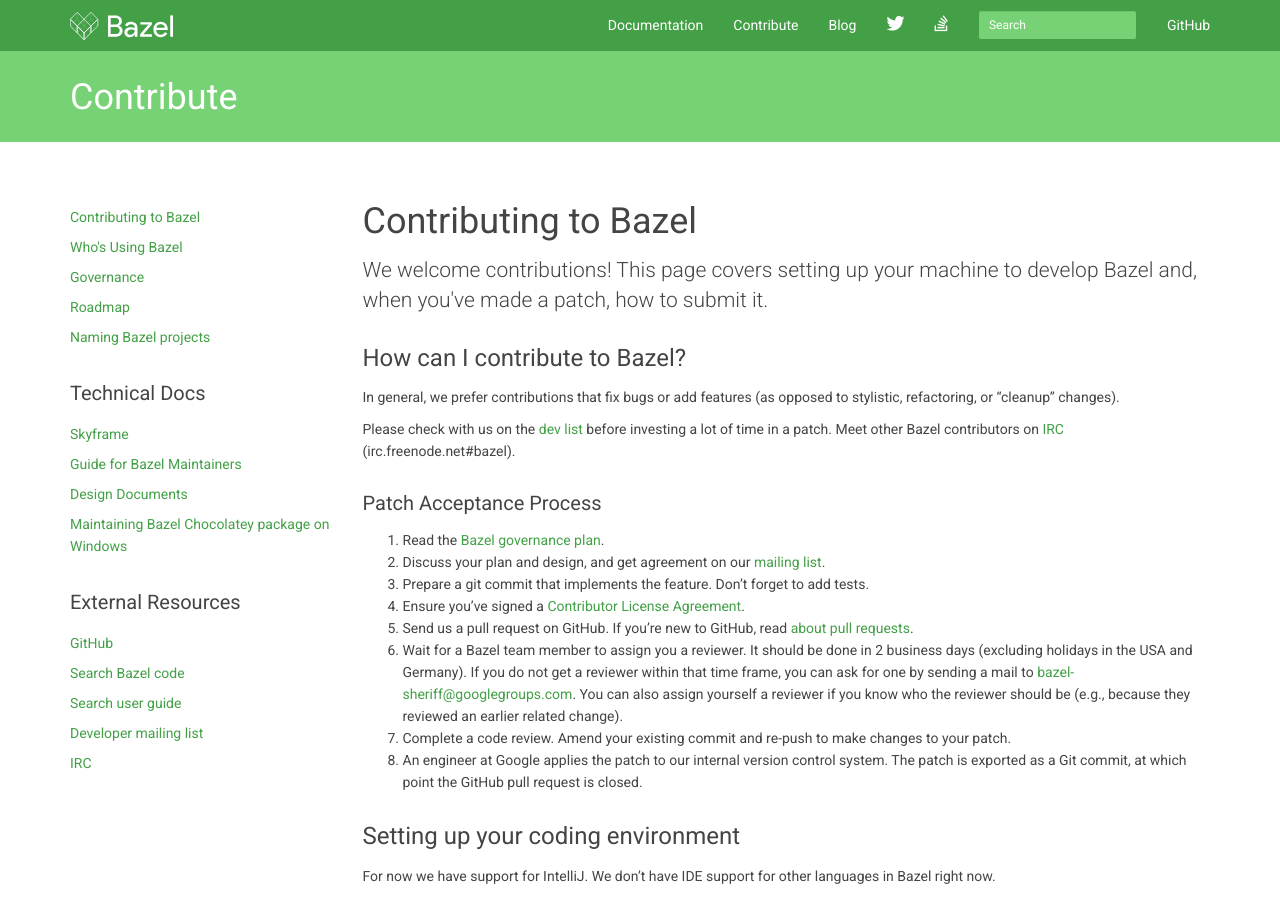
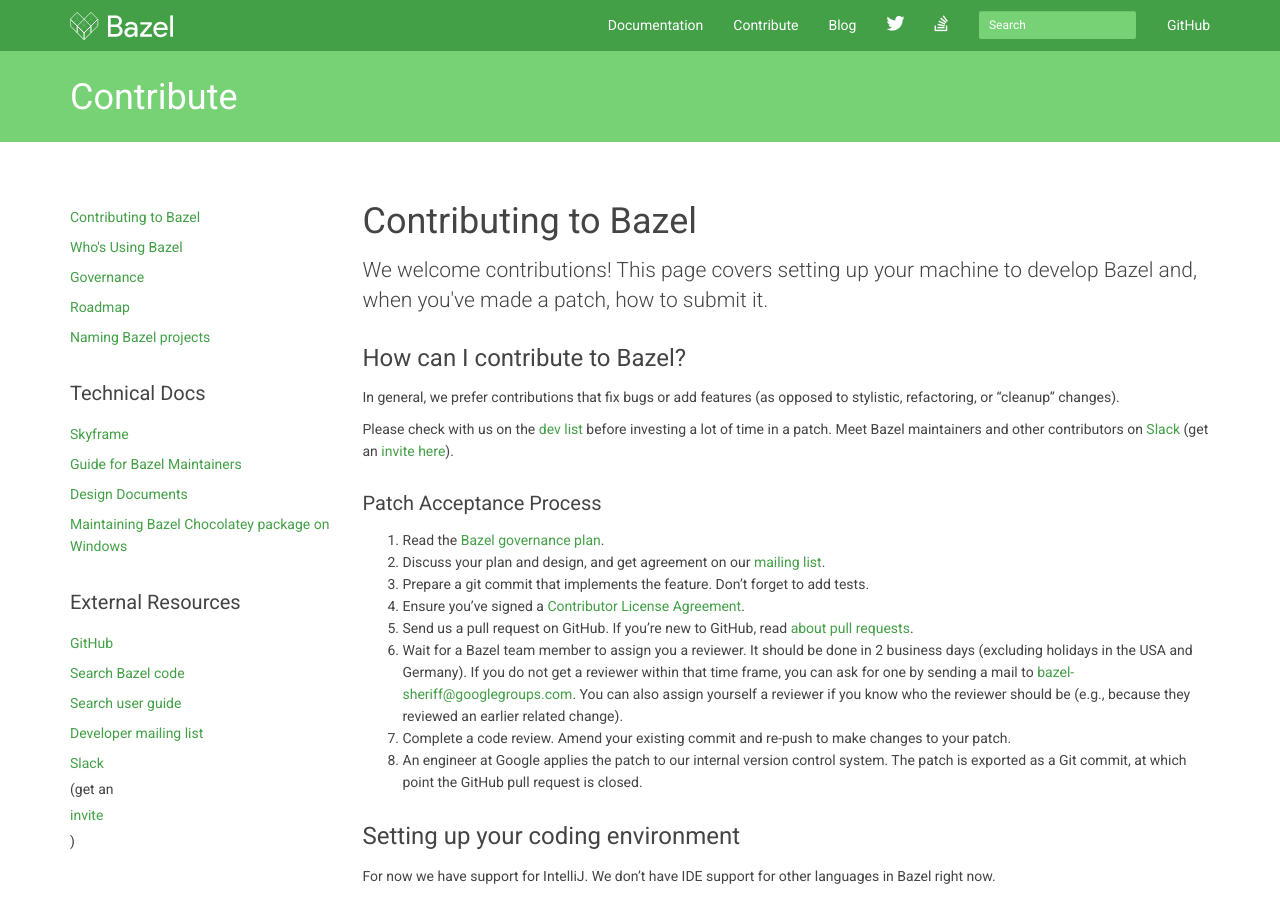
Before and after one commit to bazelbuild/bazel-website, a Jekyll site: the page built from contributing.md, in a window 1280 px wide and 900 px high. Built offline with Jekyll 4.4.1, drawn with Linux system fonts in a browser that asks for light colours; nearby versions of some CDN libraries; library files that are not in the unit come from our copies; comment, search, counter and statistics services are not loaded.

Commit message:
Add links to Bazel Slack (#158)
* Add links to Slack

* Address aiuto's comments

```diff
--- a/_layouts/contribute.html
+++ b/_layouts/contribute.html
@@ -43,7 +43,7 @@
               <li><a href="https://source.bazel.build/">Search Bazel code</a></li>
               <li><a href="/browse-and-search-user-guide.html">Search user guide</a></li>
               <li><a href="https://groups.google.com/forum/#!forum/bazel-dev">Developer mailing list</a></li>
-              <li><a href="irc://irc.freenode.net/bazel">IRC</a><li>
+              <li><a href="https://bazelbuild.slack.com">Slack</a> (get an <a href="https://join.slack.com/t/bazelbuild/shared_invite/enQtNDYyODAxNDY4MjQxLWU1OTBjOWJjOTA1MmE5YjIwMTM5MjFhZGMwM2YzYTEzYTdhNGIzMTFiZjI1NTlhYTkzNGQ5MjBkYzE5YjMyMTE">invite</a>)</li>
             </ul>
           </nav>
         </div>
--- a/contributing.md
+++ b/contributing.md
@@ -13,10 +13,11 @@
 In general, we prefer contributions that fix bugs or add features (as opposed to
 stylistic, refactoring, or "cleanup" changes).
 
-Please check with us on the
-[dev list](https://groups.google.com/forum/#!forum/bazel-dev) before investing
-a lot of time in a patch. Meet other Bazel contributors on [IRC](http://webchat.freenode.net)
-(irc.freenode.net#bazel).
+Please check with us on the [dev
+list](https://groups.google.com/forum/#!forum/bazel-dev) before investing a lot
+of time in a patch. Meet Bazel maintainers and other contributors on
+[Slack](https://bazelbuild.slack.com) (get an [invite
+here](https://join.slack.com/t/bazelbuild/shared_invite/enqtndyyodaxndy4mjqxlwu1otbjowjjota1mme5yjiwmtm5mjfhzgmwm2yzytezytdhngizmtfizji1ntlhytkzngq5mjbkyze5yjmymte)).
 
 ### Patch Acceptance Process
 
```
Also changed, not shown: support.md (+4 -2 lines).
